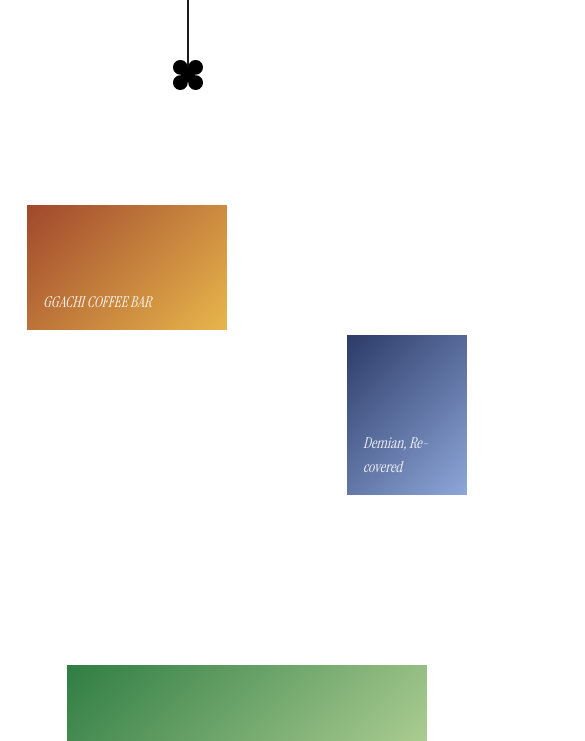
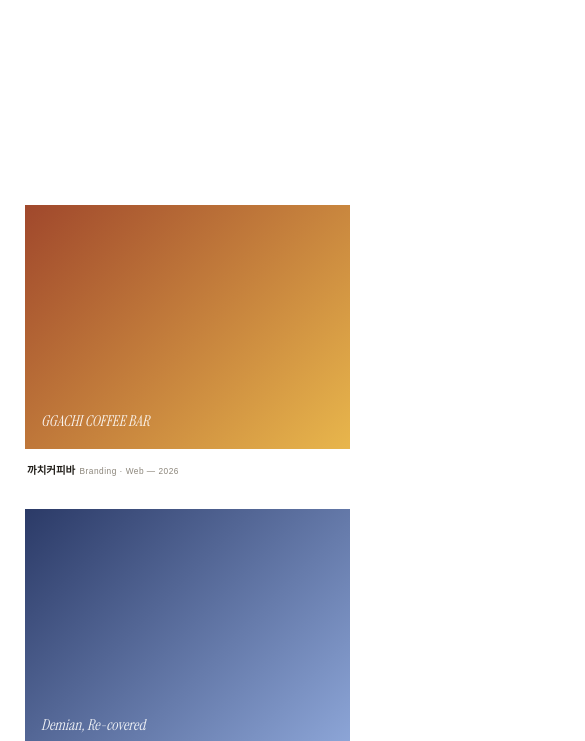
Before and after one commit to Happy-DCS/silver-portfolio, a Next.js app: page / in a window 390 px wide. Shown: the part 1259-2000 px from the top of the page, 585 px wide, since content can reach past the window. Built offline with nearby package versions, Linux system fonts and the light colour scheme; a web font is replaced by a local one.

Commit message:
fix: Landing Page 반응형 수정
575px 이하에서 콜라주를 1열 스택으로 전환하고 썸네일 비율을 통일, hero 폰트/컨테이너 여백을 유동화
divider가 스크롤 전에 미리 보이던 버그 수정, 모바일에서 캡션이 호버 없이 항상 보이도록 처리

```diff
--- a/src/app/globals.css
+++ b/src/app/globals.css
@@ -281,11 +281,12 @@ html.js .reveal.in {
 }
 .hero .container {
   margin-top: -90px;
+  padding: 0 clamp(0px, calc(0px + (100vw - 320px) * 0.04902), 50px);
 }
 .hero h1 {
   font-family: var(--sans);
   font-weight: 800;
-  font-size: clamp(54px, 7.4vw, 118px);
+  font-size: clamp(20px, calc(20px + (100vw - 320px) * 0.09608), 118px);
   line-height: 1.08;
   letter-spacing: -0.03em;
   text-transform: uppercase;
@@ -447,6 +448,8 @@ section {
   align-items: start;
 }
 .art {
+  grid-column: var(--gc);
+  margin-top: var(--mt, 0px);
   position: relative;
   display: block;
   transition: transform 0.45s cubic-bezier(0.34, 1.3, 0.5, 1);
@@ -473,7 +476,7 @@ section {
   white-space: nowrap;
   font-family: var(--serif-kr);
   font-weight: 700;
-  font-size: 17px;
+  font-size: clamp(10px, calc(10px + (100vw - 320px) * 0.006863), 17px);
   opacity: 0;
   transform: translateY(6px);
   transition: opacity 0.35s ease, transform 0.35s ease;
@@ -482,9 +485,9 @@ section {
   font-style: normal;
   font-family: var(--sans);
   font-weight: 400;
-  font-size: 12.5px;
+  font-size: clamp(8px, calc(8px + (100vw - 320px) * 0.004412), 12.5px);
   color: var(--muted);
-  margin-left: 10px;
+  margin-left: clamp(4px, calc(4px + (100vw - 320px) * 0.005882), 10px);
   letter-spacing: 0.06em;
 }
 .art:hover {
@@ -573,6 +576,30 @@ html.js .collage .art.in:hover {
   transform: none;
 }
 
+/* 575px 이하: 비대칭 액자 배치 대신 1열 스택으로 전환 (오버플로우 방지) */
+@media (max-width: 575px) {
+  #works .container {
+    padding: 0 25px;
+  }
+  .collage {
+    grid-template-columns: 1fr;
+    row-gap: 60px;
+  }
+  .art {
+    grid-column: 1 / -1;
+    margin-top: 0;
+  }
+  /* 갤러리 배치가 아니라 1열 리스트가 되므로, 비율은 아이템마다 다르게 두지 않고 통일한다 */
+  .art .ph {
+    aspect-ratio: 4 / 3;
+  }
+  /* 터치 환경엔 hover가 없으므로, 캡션은 호버 없이 항상 보이게 */
+  .art .lb {
+    opacity: 1;
+    transform: none;
+  }
+}
+
 /* ---------- TOP 버튼 ---------- */
 .top-btn {
   position: fixed;
--- a/src/app/page.tsx
+++ b/src/app/page.tsx
@@ -1,7 +1,14 @@
+import type { CSSProperties } from "react";
 import Footer from "@/components/Footer";
 import TopButton from "@/components/TopButton";
 import HomeHero from "@/components/HomeHero";
 import RevealObserver from "@/components/RevealObserver";
+
+// 320px(모바일 최소)~1340px(컨테이너 최대) 사이를 선형 보간해 마진을 유동적으로 줄인다.
+function fluidMargin(max: number, floor = Math.round(max * 0.3)) {
+  const coeff = (max - floor) / 1020;
+  return `clamp(${floor}px, calc(${floor}px + (100vw - 320px) * ${coeff.toFixed(5)}), ${max}px)`;
+}
 
 const COLLAGE = [
   {
@@ -67,7 +74,12 @@ export default function Home() {
               <a
                 key={item.p}
                 className="art"
-                style={{ gridColumn: item.gridColumn, marginTop: item.marginTop }}
+                style={
+                  {
+                    "--gc": item.gridColumn,
+                    "--mt": item.marginTop ? fluidMargin(item.marginTop) : "0px",
+                  } as CSSProperties
+                }
                 href={`/works/${item.p}`}
               >
                 <div className={`ph ${item.ratio}`} style={{ background: item.bg }}>
--- a/src/components/HomeHero.tsx
+++ b/src/components/HomeHero.tsx
@@ -30,7 +30,7 @@ export default function HomeHero() {
         heroBox.style.opacity = String(1 - p);
 
         const r = dv.getBoundingClientRect();
-        const g = Math.min(1, Math.max(0, (vh * 0.86 - r.top) / (vh * 0.62)));
+        const g = y === 0 ? 0 : Math.min(1, Math.max(0, (vh * 0.86 - r.top) / (vh * 0.62)));
         dvLine.style.transform = `scaleY(${g})`;
         dvCl.style.top = `${g * 100}%`;
         dvCl.style.transform = `translate(-50%, -50%) rotate(${g * 180}deg)`;
@@ -64,6 +64,7 @@ export default function HomeHero() {
               </span>{" "}
               TO MY
             </span>{" "}
+            <br />
             <em className="pf">portfolio</em>
           </h1>
         </div>
--- a/src/components/RevealObserver.tsx
+++ b/src/components/RevealObserver.tsx
@@ -2,20 +2,22 @@
 
 import { useEffect } from "react";
 
+function observeOnce(selector: string, options?: IntersectionObserverInit) {
+  const io = new IntersectionObserver((entries) => {
+    entries.forEach((entry) => {
+      if (entry.isIntersecting) {
+        entry.target.classList.add("in");
+        io.unobserve(entry.target);
+      }
+    });
+  }, options);
+  document.querySelectorAll(selector).forEach((el) => io.observe(el));
+  return io;
+}
+
 export default function RevealObserver() {
   useEffect(() => {
-    const io = new IntersectionObserver(
-      (entries) => {
-        entries.forEach((entry) => {
-          if (entry.isIntersecting) {
-            entry.target.classList.add("in");
-            io.unobserve(entry.target);
-          }
-        });
-      },
-      { threshold: 0.15 }
-    );
-    document.querySelectorAll(".reveal, .collage .art").forEach((el) => io.observe(el));
+    const io = observeOnce(".reveal, .collage .art", { threshold: 0.15 });
     return () => io.disconnect();
   }, []);
 
```
